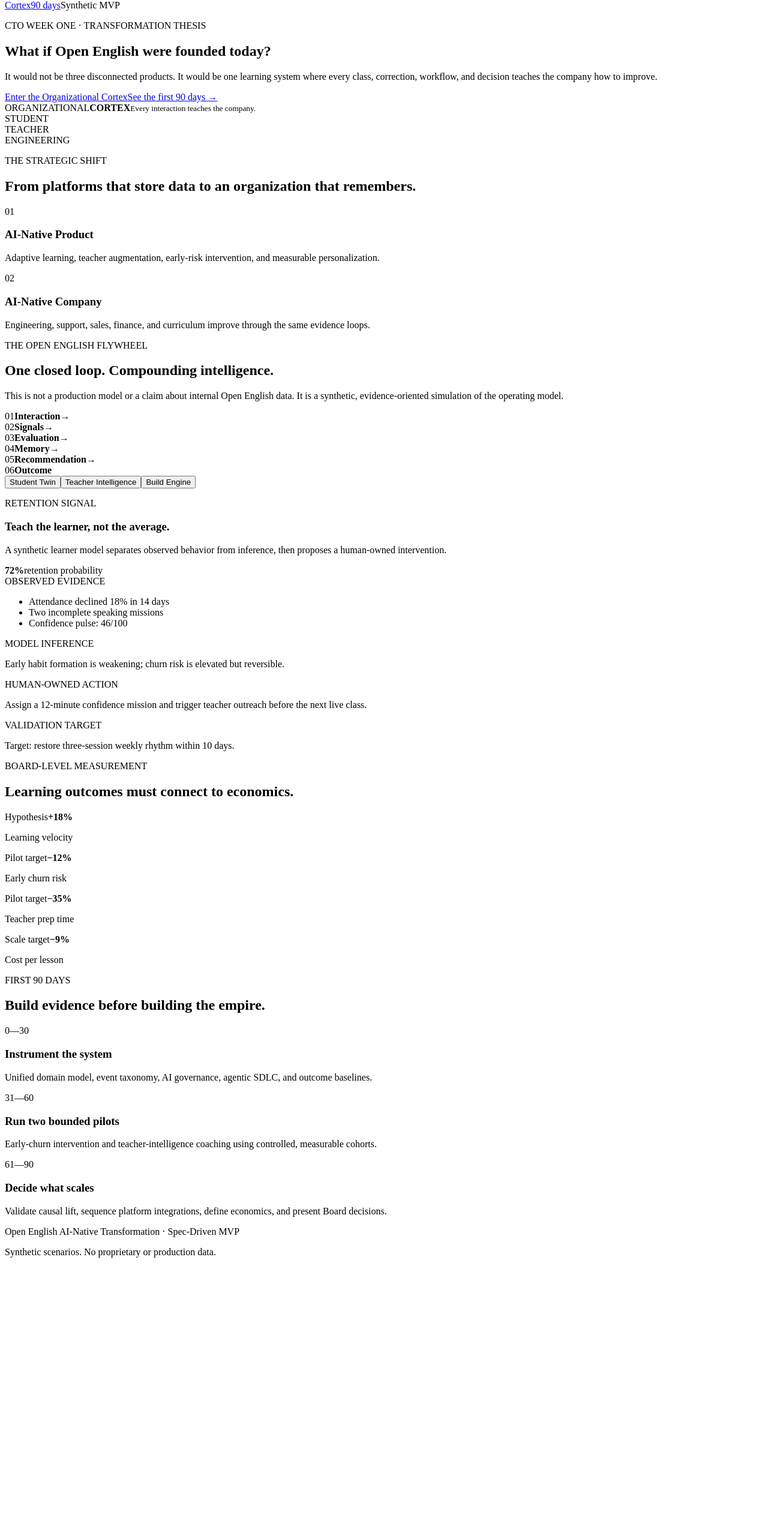
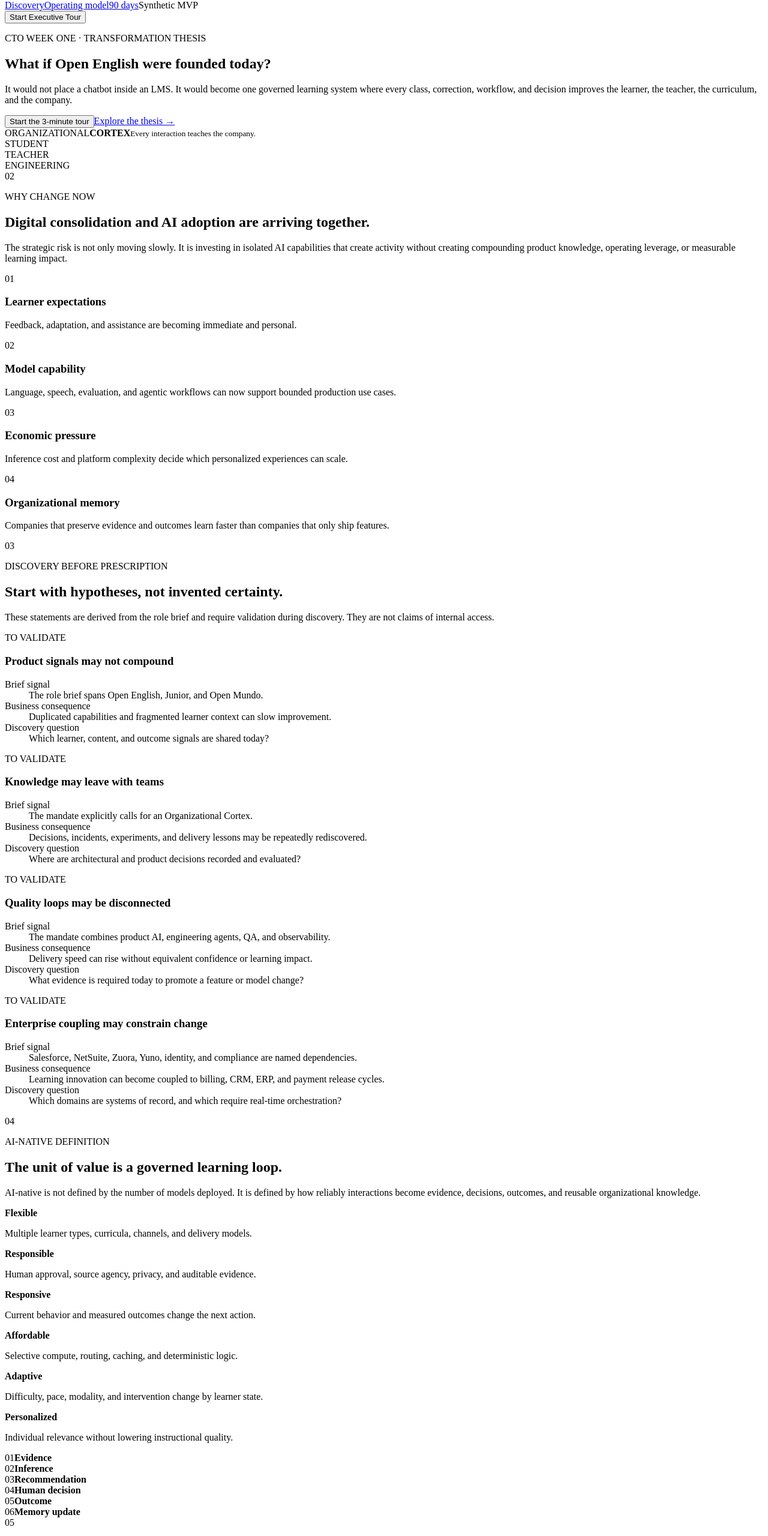
Before and after one commit to BernydotJar/O_E, a React (Vite) app: page / in a window 1280 px wide. Shown: the part 26-2586 px from the top of the page at 60% size. Before the commit the page ends 2138 px from the top, so only its background shows below. Built offline with nearby package versions, Linux system fonts and the light colour scheme; the HTML template or start-up script is replaced by a standard one.

Commit message:
Implement the executive AI-native narrative

```diff
--- a/src/App.tsx
+++ b/src/App.tsx
@@ -1,4 +1,12 @@
-import { useMemo, useState } from 'react'
+import { useCallback, useMemo, useState } from 'react'
+import ExecutiveTour from './components/ExecutiveTour'
+import {
+  discoveryHypotheses,
+  narrativeStages,
+  operatingLayers,
+  operatingPrinciples,
+  strategicChoices,
+} from './data/executiveNarrative'
 
 type Domain = 'student' | 'teacher' | 'engineering'
 
@@ -45,7 +53,24 @@
 
 function App() {
   const [activeDomain, setActiveDomain] = useState<Domain>('student')
+  const [tourActive, setTourActive] = useState(false)
+  const [tourStage, setTourStage] = useState(0)
   const active = domains[activeDomain]
+
+  const startTour = useCallback(() => {
+    setTourStage(0)
+    setTourActive(true)
+  }, [])
+
+  const previousTourStage = useCallback(() => {
+    setTourStage((current) => Math.max(0, current - 1))
+  }, [])
+
+  const nextTourStage = useCallback(() => {
+    setTourStage((current) => (current === narrativeStages.length - 1 ? 0 : current + 1))
+  }, [])
+
+  const exitTour = useCallback(() => setTourActive(false), [])
 
   const domainDetail = useMemo(() => {
     if (activeDomain === 'student') {
@@ -67,10 +92,10 @@
     }
 
     return {
-      observed: ['SPEC-000 approved', 'Implementation boundary: frontend only', 'Synthetic data and no external model calls'],
-      inference: 'The MVP can prove the operating model without infrastructure or data-access risk.',
+      observed: ['SPEC-001 approved', 'Implementation boundary: static frontend', 'Synthetic data and no external model calls'],
+      inference: 'The executive narrative can prove the operating model without infrastructure or data-access risk.',
       action: 'Build, test, review, and capture evidence before marking the feature complete.',
-      outcome: 'Target: an interview-ready product increment traceable to every acceptance criterion.',
+      outcome: 'Target: a five-minute executive story traceable to every acceptance criterion.',
     }
   }, [activeDomain])
 
@@ -82,23 +107,34 @@
           <span>AI-Native Office</span>
         </a>
         <div className="nav-links">
-          <a href="#cortex">Cortex</a>
+          <a href="#hypotheses">Discovery</a>
+          <a href="#operating-model">Operating model</a>
           <a href="#roadmap">90 days</a>
           <span className="status-pill">Synthetic MVP</span>
         </div>
       </nav>
+
+      <ExecutiveTour
+        active={tourActive}
+        stageIndex={tourStage}
+        stages={narrativeStages}
+        onStart={startTour}
+        onPrevious={previousTourStage}
+        onNext={nextTourStage}
+        onExit={exitTour}
+      />
 
       <section className="hero" id="top">
         <div className="hero-copy">
           <p className="eyebrow">CTO WEEK ONE · TRANSFORMATION THESIS</p>
           <h1>What if Open English were founded today?</h1>
           <p className="hero-lede">
-            It would not be three disconnected products. It would be one learning system where every class,
-            correction, workflow, and decision teaches the company how to improve.
+            It would not place a chatbot inside an LMS. It would become one governed learning system where every class,
+            correction, workflow, and decision improves the learner, the teacher, the curriculum, and the company.
           </p>
           <div className="hero-actions">
-            <a className="primary-button" href="#cortex">Enter the Organizational Cortex</a>
-            <a className="text-link" href="#roadmap">See the first 90 days →</a>
+            <button className="primary-button" type="button" onClick={startTour}>Start the 3-minute tour</button>
+            <a className="text-link" href="#hypotheses">Explore the thesis →</a>
           </div>
         </div>
 
@@ -116,22 +152,132 @@
         </div>
       </section>
 
-      <section className="premise section-shell">
+      <section className="urgency section-shell" id="urgency">
+        <div className="section-number">02</div>
+        <div className="section-heading">
+          <div>
+            <p className="eyebrow">WHY CHANGE NOW</p>
+            <h2>Digital consolidation and AI adoption are arriving together.</h2>
+          </div>
+          <p>
+            The strategic risk is not only moving slowly. It is investing in isolated AI capabilities that create activity
+            without creating compounding product knowledge, operating leverage, or measurable learning impact.
+          </p>
+        </div>
+        <div className="urgency-grid">
+          <article><span>01</span><h3>Learner expectations</h3><p>Feedback, adaptation, and assistance are becoming immediate and personal.</p></article>
+          <article><span>02</span><h3>Model capability</h3><p>Language, speech, evaluation, and agentic workflows can now support bounded production use cases.</p></article>
+          <article><span>03</span><h3>Economic pressure</h3><p>Inference cost and platform complexity decide which personalized experiences can scale.</p></article>
+          <article><span>04</span><h3>Organizational memory</h3><p>Companies that preserve evidence and outcomes learn faster than companies that only ship features.</p></article>
+        </div>
+      </section>
+
+      <section className="hypotheses section-shell" id="hypotheses">
+        <div className="section-number">03</div>
+        <div className="section-heading">
+          <div>
+            <p className="eyebrow">DISCOVERY BEFORE PRESCRIPTION</p>
+            <h2>Start with hypotheses, not invented certainty.</h2>
+          </div>
+          <p>These statements are derived from the role brief and require validation during discovery. They are not claims of internal access.</p>
+        </div>
+        <div className="hypothesis-grid">
+          {discoveryHypotheses.map((item) => (
+            <article key={item.title}>
+              <span className="evidence-label">TO VALIDATE</span>
+              <h3>{item.title}</h3>
+              <dl>
+                <div><dt>Brief signal</dt><dd>{item.signal}</dd></div>
+                <div><dt>Business consequence</dt><dd>{item.consequence}</dd></div>
+                <div><dt>Discovery question</dt><dd>{item.question}</dd></div>
+              </dl>
+            </article>
+          ))}
+        </div>
+      </section>
+
+      <section className="definition section-shell" id="definition">
+        <div className="section-number">04</div>
+        <div className="section-heading">
+          <div>
+            <p className="eyebrow">AI-NATIVE DEFINITION</p>
+            <h2>The unit of value is a governed learning loop.</h2>
+          </div>
+          <p>AI-native is not defined by the number of models deployed. It is defined by how reliably interactions become evidence, decisions, outcomes, and reusable organizational knowledge.</p>
+        </div>
+        <div className="principles-grid">
+          {operatingPrinciples.map(([name, description]) => (
+            <article key={name}><strong>{name}</strong><p>{description}</p></article>
+          ))}
+        </div>
+        <div className="human-loop">
+          {['Evidence', 'Inference', 'Recommendation', 'Human decision', 'Outcome', 'Memory update'].map((item, index) => (
+            <div key={item}><span>{String(index + 1).padStart(2, '0')}</span><strong>{item}</strong></div>
+          ))}
+        </div>
+      </section>
+
+      <section className="premise section-shell" id="transformation">
+        <div className="section-number">05</div>
         <div>
-          <p className="eyebrow">THE STRATEGIC SHIFT</p>
-          <h2>From platforms that store data to an organization that remembers.</h2>
+          <p className="eyebrow">PRODUCT + COMPANY TRANSFORMATION</p>
+          <h2>One evidence discipline across the learner experience and the company.</h2>
         </div>
         <div className="contrast-grid">
           <article>
             <span className="contrast-index">01</span>
             <h3>AI-Native Product</h3>
-            <p>Adaptive learning, teacher augmentation, early-risk intervention, and measurable personalization.</p>
+            <p>Adaptive learning, teacher augmentation, early-risk intervention, social learning, and measurable personalization.</p>
           </article>
           <article>
             <span className="contrast-index">02</span>
             <h3>AI-Native Company</h3>
-            <p>Engineering, support, sales, finance, and curriculum improve through the same evidence loops.</p>
+            <p>Engineering, support, sales, finance, and curriculum improve through the same evidence, approval, evaluation, and outcome loops.</p>
           </article>
+        </div>
+      </section>
+
+      <section className="operating-model section-shell" id="operating-model">
+        <div className="section-number">06</div>
+        <div className="section-heading">
+          <div>
+            <p className="eyebrow">FUTURE-STATE OPERATING MODEL</p>
+            <h2>Build differentiated intelligence. Integrate systems of record.</h2>
+          </div>
+          <p>The target architecture separates experiences, intelligence, platform capabilities, and enterprise systems while preserving clear accountability.</p>
+        </div>
+        <div className="layer-stack">
+          {operatingLayers.map((layer, index) => (
+            <article key={layer.name}>
+              <span>{String(index + 1).padStart(2, '0')}</span>
+              <h3>{layer.name}</h3>
+              <ul>{layer.items.map((item) => <li key={item}>{item}</li>)}</ul>
+            </article>
+          ))}
+        </div>
+        <div className="curriculum-loop">
+          <p className="eyebrow">GOVERNED CURRICULUM REFRESH</p>
+          {['New evidence', 'Relevance screening', 'Proposed update', 'Human review', 'Controlled publication', 'Outcome measurement'].map((item) => <span key={item}>{item}</span>)}
+        </div>
+      </section>
+
+      <section className="choices section-shell" id="choices">
+        <div className="section-number">07</div>
+        <div className="section-heading">
+          <div><p className="eyebrow">STRATEGIC CHOICES</p><h2>Capital discipline is part of architecture.</h2></div>
+          <p>Not every capability should be custom-built, and not every legacy concern should be replaced in the first release.</p>
+        </div>
+        <div className="choice-grid">
+          {Object.entries(strategicChoices).map(([type, items]) => (
+            <article key={type} className={`choice-${type}`}>
+              <span>{type.toUpperCase()}</span>
+              <ul>{items.map((item) => <li key={item}>{item}</li>)}</ul>
+            </article>
+          ))}
+        </div>
+        <div className="baseline-grid">
+          <article><span>TABLE STAKES</span><p>Courses, roles, quizzes, dashboards, payments, progress tracking, recommendations, chat, analytics, and scalable delivery.</p></article>
+          <article><span>DIFFERENTIATION</span><p>Learner-state models, teacher intelligence, governed memory, outcome-linked interventions, curriculum refresh, evidence controls, and AI economics.</p></article>
         </div>
       </section>
 
@@ -141,118 +287,84 @@
             <p className="eyebrow">THE OPEN ENGLISH FLYWHEEL</p>
             <h2>One closed loop. Compounding intelligence.</h2>
           </div>
-          <p>
-            This is not a production model or a claim about internal Open English data. It is a synthetic,
-            evidence-oriented simulation of the operating model.
-          </p>
+          <p>This is a synthetic, evidence-oriented simulation of the operating model. It is not a production model or a claim about internal Open English data.</p>
         </div>
-
         <div className="loop" aria-label="Organizational Cortex loop">
           {loop.map((item, index) => (
             <div className="loop-step" key={item}>
-              <span>{String(index + 1).padStart(2, '0')}</span>
-              <strong>{item}</strong>
-              {index < loop.length - 1 && <i aria-hidden="true">→</i>}
+              <span>{String(index + 1).padStart(2, '0')}</span><strong>{item}</strong>{index < loop.length - 1 && <i aria-hidden="true">→</i>}
             </div>
           ))}
         </div>
-
         <div className="simulation">
           <div className="domain-tabs" role="tablist" aria-label="Cortex domains">
             {(Object.keys(domains) as Domain[]).map((domain) => (
-              <button
-                key={domain}
-                role="tab"
-                aria-selected={activeDomain === domain}
-                className={activeDomain === domain ? 'active' : ''}
-                onClick={() => setActiveDomain(domain)}
-              >
+              <button key={domain} role="tab" aria-selected={activeDomain === domain} className={activeDomain === domain ? 'active' : ''} onClick={() => setActiveDomain(domain)}>
                 {domains[domain].label}
               </button>
             ))}
           </div>
-
           <div className="simulation-grid">
             <div className="domain-intro">
-              <p className="eyebrow">{active.eyebrow}</p>
-              <h3>{active.title}</h3>
-              <p>{active.description}</p>
-              <div className="metric-block">
-                <strong>{active.metric}</strong>
-                <span>{active.metricLabel}</span>
-              </div>
+              <p className="eyebrow">{active.eyebrow}</p><h3>{active.title}</h3><p>{active.description}</p>
+              <div className="metric-block"><strong>{active.metric}</strong><span>{active.metricLabel}</span></div>
             </div>
-
             <div className="evidence-stack">
-              <article>
-                <span>OBSERVED EVIDENCE</span>
-                <ul>
-                  {domainDetail.observed.map((item) => <li key={item}>{item}</li>)}
-                </ul>
-              </article>
-              <article>
-                <span>MODEL INFERENCE</span>
-                <p>{domainDetail.inference}</p>
-              </article>
-              <article>
-                <span>HUMAN-OWNED ACTION</span>
-                <p>{domainDetail.action}</p>
-              </article>
-              <article className="outcome-card">
-                <span>VALIDATION TARGET</span>
-                <p>{domainDetail.outcome}</p>
-              </article>
+              <article><span>OBSERVED EVIDENCE</span><ul>{domainDetail.observed.map((item) => <li key={item}>{item}</li>)}</ul></article>
+              <article><span>MODEL INFERENCE</span><p>{domainDetail.inference}</p></article>
+              <article><span>HUMAN-OWNED ACTION</span><p>{domainDetail.action}</p></article>
+              <article className="outcome-card"><span>VALIDATION TARGET</span><p>{domainDetail.outcome}</p></article>
             </div>
           </div>
         </div>
       </section>
 
-      <section className="metrics section-shell">
+      <section className="economics section-shell" id="economics">
+        <div className="section-number">08</div>
         <div className="section-heading">
-          <div>
-            <p className="eyebrow">BOARD-LEVEL MEASUREMENT</p>
-            <h2>Learning outcomes must connect to economics.</h2>
-          </div>
+          <div><p className="eyebrow">ECONOMICS + IMPACT</p><h2>Benchmark the engine and the educational product separately.</h2></div>
+          <p>A strong model benchmark does not prove learning impact. A successful pilot that cannot meet unit economics does not prove scale.</p>
+        </div>
+        <div className="evaluation-grid">
+          <article><span>MODEL + PLATFORM EVIDENCE</span><ul><li>Groundedness and source adherence</li><li>Reproducibility and evaluation pass rate</li><li>Latency, cost, failure, and escalation rate</li></ul></article>
+          <article><span>EDUCATIONAL + PRODUCT IMPACT</span><ul><li>Proficiency and learning velocity</li><li>Confidence, completion, and retention</li><li>Teacher effectiveness and successful remediation</li></ul></article>
         </div>
         <div className="metric-grid">
           {[
+            ['AI cost per lesson', 'Baseline', 'Baseline required'],
+            ['Cost per successful outcome', 'Pilot', 'Pilot target'],
             ['Learning velocity', '+18%', 'Hypothesis'],
             ['Early churn risk', '−12%', 'Pilot target'],
             ['Teacher prep time', '−35%', 'Pilot target'],
-            ['Cost per lesson', '−9%', 'Scale target'],
-          ].map(([label, value, note]) => (
-            <article key={label}>
-              <span>{note}</span>
-              <strong>{value}</strong>
-              <p>{label}</p>
-            </article>
-          ))}
+            ['Evaluation coverage', '95%', 'Scale gate'],
+          ].map(([label, value, note]) => <article key={label}><span>{note}</span><strong>{value}</strong><p>{label}</p></article>)}
+        </div>
+        <div className="economics-controls">
+          {['Deterministic logic', 'Lightweight models', 'Model routing', 'Caching + reuse', 'Async processing', 'Human escalation'].map((item) => <span key={item}>{item}</span>)}
         </div>
       </section>
 
       <section className="roadmap section-shell" id="roadmap">
         <div className="section-heading">
-          <div>
-            <p className="eyebrow">FIRST 90 DAYS</p>
-            <h2>Build evidence before building the empire.</h2>
-          </div>
+          <div><p className="eyebrow">FIRST 90 DAYS</p><h2>Build the product roadmap and impact roadmap together.</h2></div>
         </div>
         <div className="roadmap-grid">
-          <article>
-            <span>0—30</span>
-            <h3>Instrument the system</h3>
-            <p>Unified domain model, event taxonomy, AI governance, agentic SDLC, and outcome baselines.</p>
-          </article>
-          <article>
-            <span>31—60</span>
-            <h3>Run two bounded pilots</h3>
-            <p>Early-churn intervention and teacher-intelligence coaching using controlled, measurable cohorts.</p>
-          </article>
-          <article>
-            <span>61—90</span>
-            <h3>Decide what scales</h3>
-            <p>Validate causal lift, sequence platform integrations, define economics, and present Board decisions.</p>
-          </article>
+          <article><span>0—30</span><h3>Instrument and baseline</h3><p>Validate hypotheses, define the Learning Graph, establish model and educational baselines, and recruit early experimenters.</p><strong>Gate: evidence-ready pilots</strong></article>
+          <article><span>31—60</span><h3>Run two bounded pilots</h3><p>Early-churn intervention and teacher-intelligence coaching with controlled cohorts, human approval, and explicit stop conditions.</p><strong>Gate: measurable lift + acceptable risk</strong></article>
+          <article><span>61—90</span><h3>Decide what scales</h3><p>Compare technical quality, educational impact, adoption, and economics before sequencing platform investment.</p><strong>Gate: scale, revise, or stop</strong></article>
+        </div>
+      </section>
+
+      <section className="decisions section-shell" id="decisions">
+        <div className="section-number">09</div>
+        <div className="section-heading">
+          <div><p className="eyebrow">EXECUTIVE DECISIONS REQUIRED</p><h2>Approve evidence before approving the empire.</h2></div>
+        </div>
+        <div className="decision-grid">
+          <article><span>01</span><h3>Discovery mandate</h3><p>Authorize access to the people, workflows, metrics, and architecture needed to validate the current-state hypotheses.</p></article>
+          <article><span>02</span><h3>Two bounded pilots</h3><p>Approve one learner-retention pilot and one teacher-augmentation pilot with explicit human accountability.</p></article>
+          <article><span>03</span><h3>Shared measurement model</h3><p>Require technical evaluation, educational impact, adoption, and economics before scale decisions.</p></article>
+          <article><span>04</span><h3>Platform investment gate</h3><p>Fund durable platform capabilities only after pilot evidence establishes where differentiation compounds.</p></article>
         </div>
       </section>
 
```
